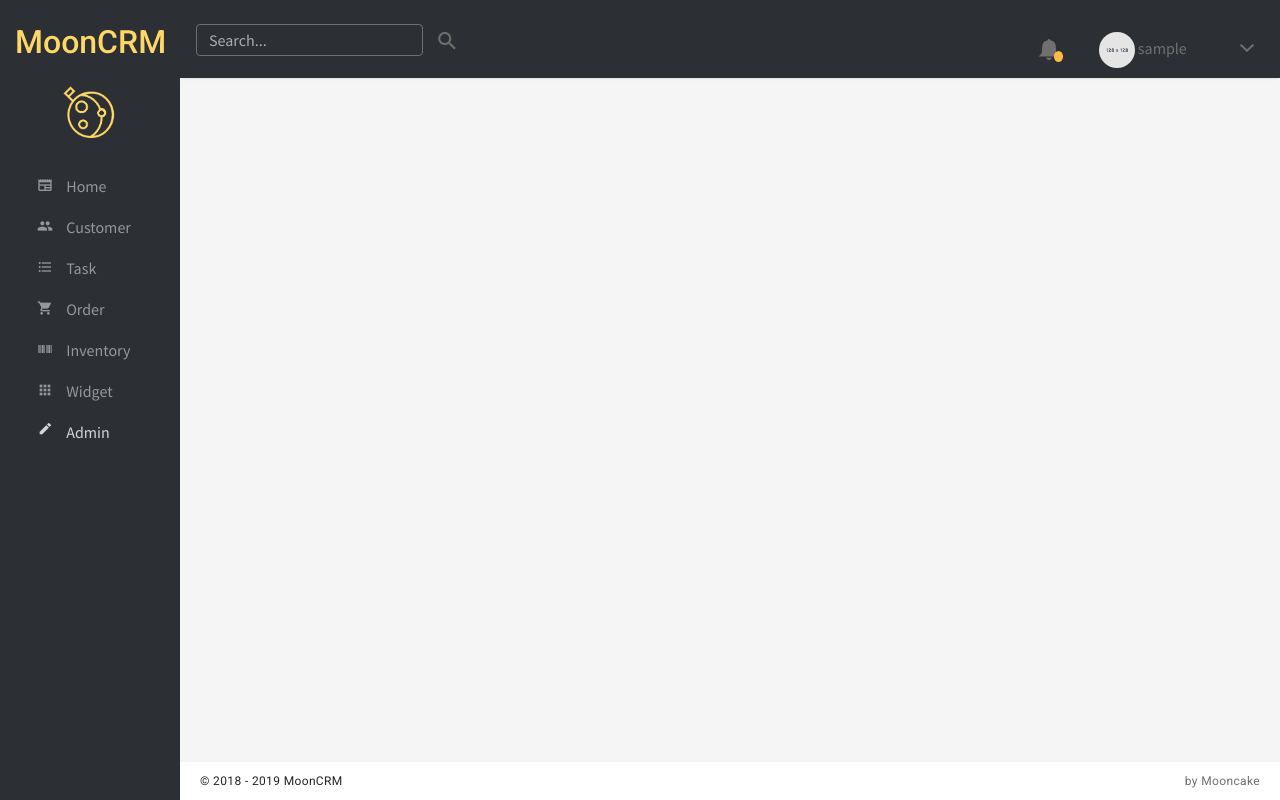
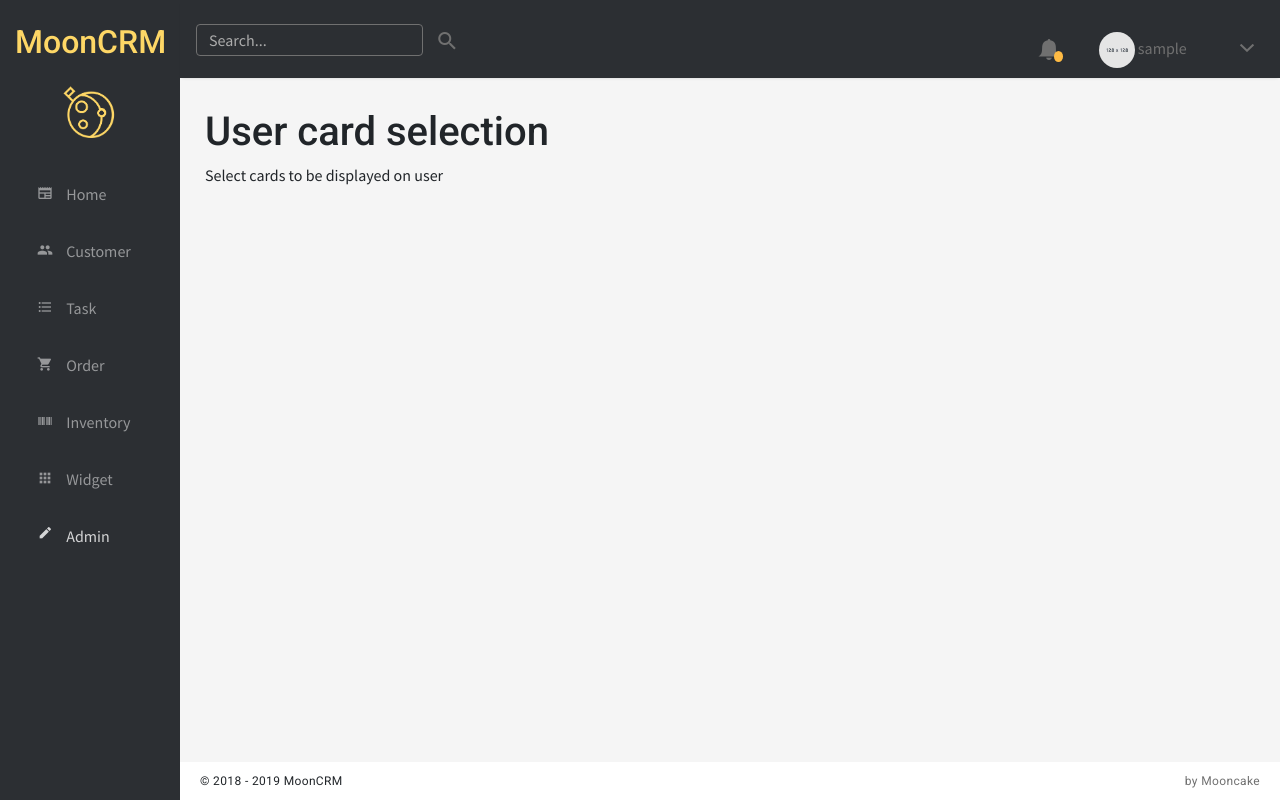
Before and after one commit to SophieSha/MoonCRM, a PHP site: page /admin.php in a window 1280 px wide. Run offline with PHP 8.4, Linux system fonts and the light colour scheme; the visitor is signed in with stand-in values (Sample User, id 1); some libraries are stand-ins or nearby versions; some web fonts are replaced.

Commit message:
add cushion for side nav elements

```diff
--- a/admin.php
+++ b/admin.php
@@ -79,7 +79,8 @@ if (!isset($_SESSION["loggedin"]) || $_SESSION["loggedin"] !== true) {
 
 
 
-
+                <h1>User card selection</h1>
+                <p>Select cards to be displayed on user</p>
 
 
 
--- a/layouts/navbar.php
+++ b/layouts/navbar.php
@@ -75,13 +75,13 @@
 
     <ul>
 
-      <li><a href="home.php"><i class="mdi mdi-newspaper"></i><span> Home </span></a></li>
-      <li><a href="customer.php"><i class=" mdi mdi-account-multiple"></i><span> Customer </span></a></li>
-      <li><a href="task.php"><i class=" mdi mdi-format-list-bulleted"></i><span> Task </span></a></li>
-      <li><a href="order.php"><i class="mdi mdi-cart"></i><span> Order </span></a></li>
-      <li><a href='inventory.php'><i class=" mdi mdi-barcode"></i><span> Inventory </span></a></li>
-      <li><a href="widget.php"><i class="mdi mdi-apps"></i><span> Widget </span></a></li>
-      <li><a href="admin.php"><i class=" mdi mdi-border-color"></i><span> Admin </span></a></li>
+      <li class="py-2"><a href="home.php"><i class="mdi mdi-newspaper"></i><span> Home </span></a></li>
+      <li class="py-2"><a href="customer.php"><i class=" mdi mdi-account-multiple"></i><span> Customer </span></a></li>
+      <li class="py-2"><a href="task.php"><i class=" mdi mdi-format-list-bulleted"></i><span> Task </span></a></li>
+      <li class="py-2"><a href="order.php"><i class="mdi mdi-cart"></i><span> Order </span></a></li>
+      <li class="py-2"><a href='inventory.php'><i class=" mdi mdi-barcode"></i><span> Inventory </span></a></li>
+      <li class="py-2"><a href="widget.php"><i class="mdi mdi-apps"></i><span> Widget </span></a></li>
+      <li class="py-2"><a href="admin.php"><i class=" mdi mdi-border-color"></i><span> Admin </span></a></li>
 
 
     </ul>
```
